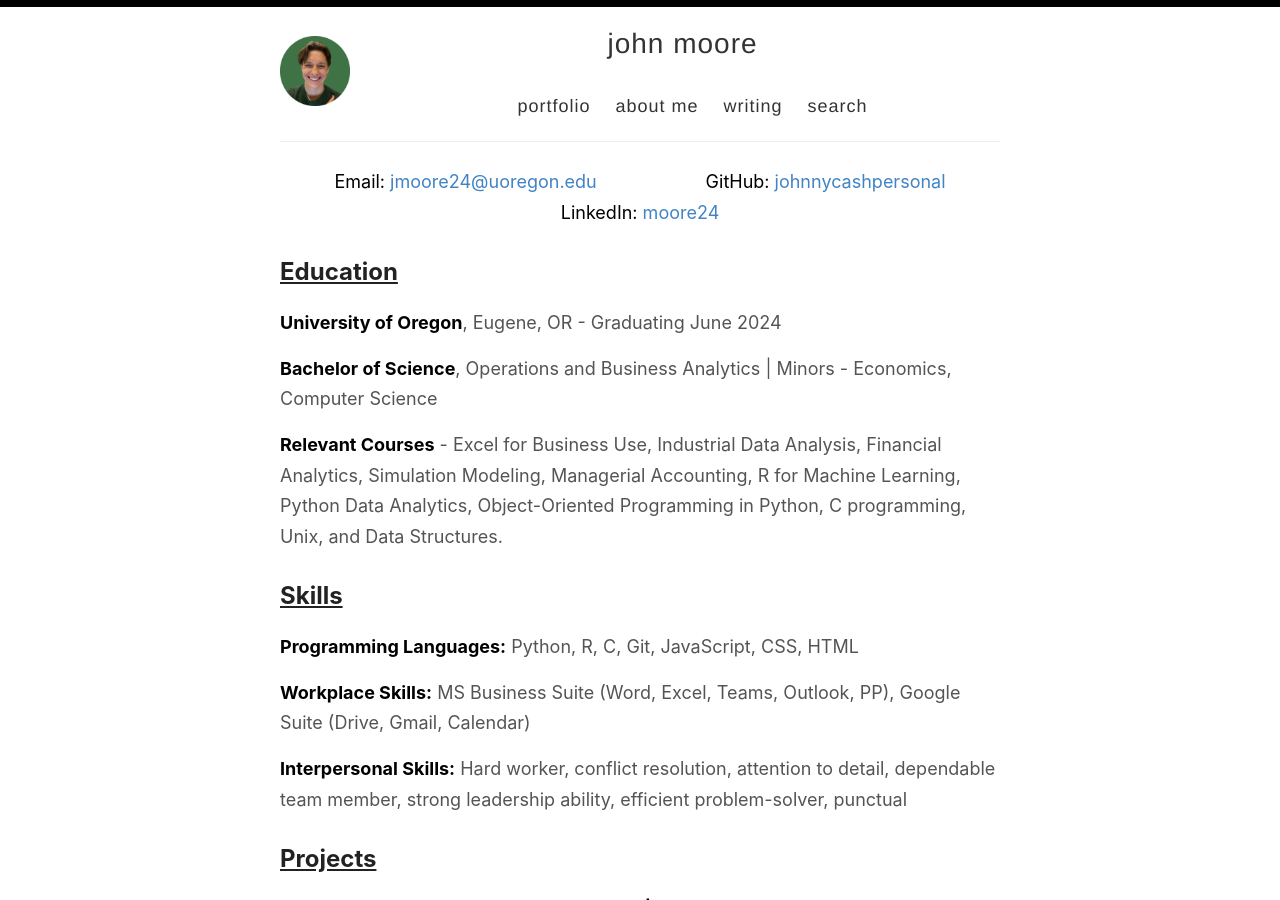
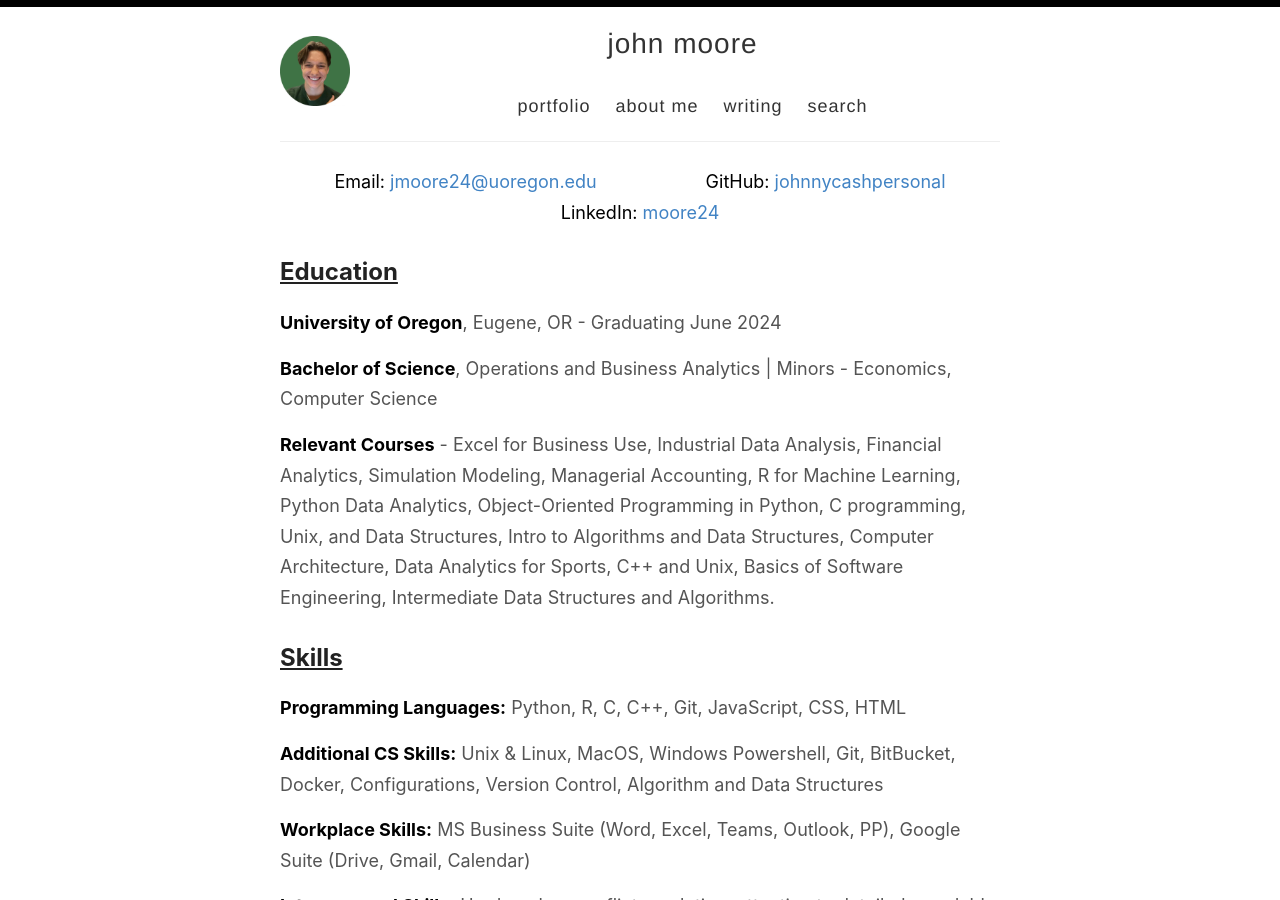
Before and after one commit to johnmoore24/johnmoore24.github.io, a Jekyll site: the page built from index.html, in a window 1280 px wide and 900 px high. Built offline with Jekyll 4.4.1, drawn with Linux system fonts in a browser that asks for light colours; the list of posts is cut into pages by our own code.

Commit message:
Resume added

```diff
--- a/index.html
+++ b/index.html
@@ -35,12 +35,13 @@ layout: default
     <h2 style="text-align: left; text-decoration: underline;">Education</h2>
     <p style="color:rgb(84, 84, 84);"><span style="font-weight: bold; color: black;">University of Oregon</span>, Eugene, OR - Graduating June 2024</p>
     <p style="color:rgb(84, 84, 84);"><span style="font-weight: bold; color: black;">Bachelor of Science</span>, Operations and Business Analytics | Minors - Economics, Computer Science</p>
-    <p style="color:rgb(84, 84, 84);"><span style="font-weight: bold; color: black;">Relevant Courses</span> - Excel for Business Use, Industrial Data Analysis, Financial Analytics, Simulation Modeling, Managerial Accounting, R for Machine Learning, Python Data Analytics, Object-Oriented Programming in Python, C programming, Unix, and Data Structures.</p>
+    <p style="color:rgb(84, 84, 84);"><span style="font-weight: bold; color: black;">Relevant Courses</span> - Excel for Business Use, Industrial Data Analysis, Financial Analytics, Simulation Modeling, Managerial Accounting, R for Machine Learning, Python Data Analytics, Object-Oriented Programming in Python, C programming, Unix, and Data Structures, Intro to Algorithms and Data Structures, Computer Architecture, Data Analytics for Sports, C++ and Unix, Basics of Software Engineering, Intermediate Data Structures and Algorithms.</p>
 </section>
 
   <section>
     <h2 style="text-align: left; text-decoration: underline;">Skills</h2>
-    <p style="color:rgb(84, 84, 84);"><span style="font-weight: bold; color: black;">Programming Languages:</span> Python, R, C, Git, JavaScript, CSS, HTML</p>
+    <p style="color:rgb(84, 84, 84);"><span style="font-weight: bold; color: black;">Programming Languages:</span> Python, R, C, C++, Git, JavaScript, CSS, HTML</p>
+    <p style="color:rgb(84, 84, 84);"><span style="font-weight: bold; color: black;">Additional CS Skills:</span> Unix & Linux, MacOS, Windows Powershell, Git, BitBucket, Docker, Configurations, Version Control, Algorithm and Data Structures</p>
     <p style="color:rgb(84, 84, 84);"><span style="font-weight: bold; color: black;">Workplace Skills:</span> MS Business Suite (Word, Excel, Teams, Outlook, PP), Google Suite (Drive, Gmail, Calendar)</p>
     <p style="color:rgb(84, 84, 84);"><span style="font-weight: bold; color: black;">Interpersonal Skills:</span> Hard worker, conflict resolution, attention to detail, dependable team member, strong leadership ability, efficient problem-solver, punctual</p>
   </section>
```
